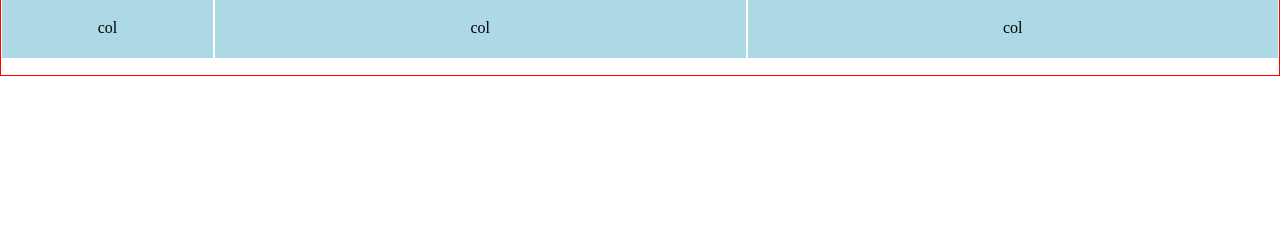
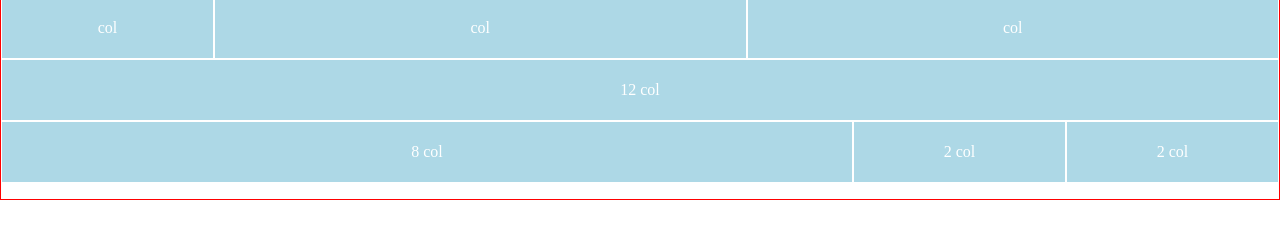
Before and after one commit to AlessandroLembo/html-css-12bool, a plain HTML site: page index.html in a window 1280 px wide. Shown: the part 103-342 px from the top of the page. Drawn offline with Linux system fonts and the light colour scheme.

Commit message:
terza e quarta riga

```diff
--- a/12bool.css
+++ b/12bool.css
@@ -52,6 +52,10 @@
     max-width: calc((100% / 12) * 5);
 }
 
+.row > .col-8{
+    width: calc((100% / 3) * 2);
+    max-width: calc((100% / 3) * 2);
+}
 
 .row > .col-12{
     width: 100%;
--- a/index.html
+++ b/index.html
@@ -34,6 +34,12 @@
             <div class="col-2">col</div>
             <div class="col-5">col</div>
             <div class="col-5">col</div>
+            <!--terza riga-->
+            <div class="col-12">12 col</div>
+            <!--quarta riga-->
+            <div class="col-8">8 col</div>
+            <div class="col-2">2 col</div>
+            <div class="col-2">2 col</div>
         </div>
 
     </div>
--- a/style.css
+++ b/style.css
@@ -14,4 +14,5 @@
    border: 1px solid white;
    text-align: center;
    line-height: 60px;
+   color: white;
 }
```
